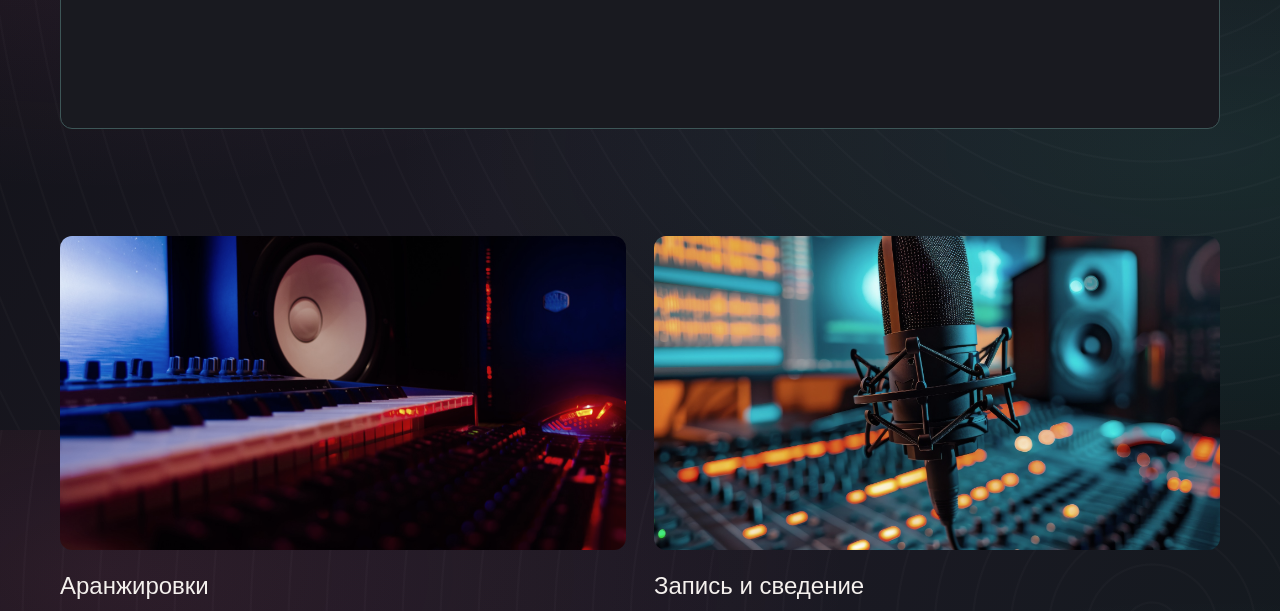
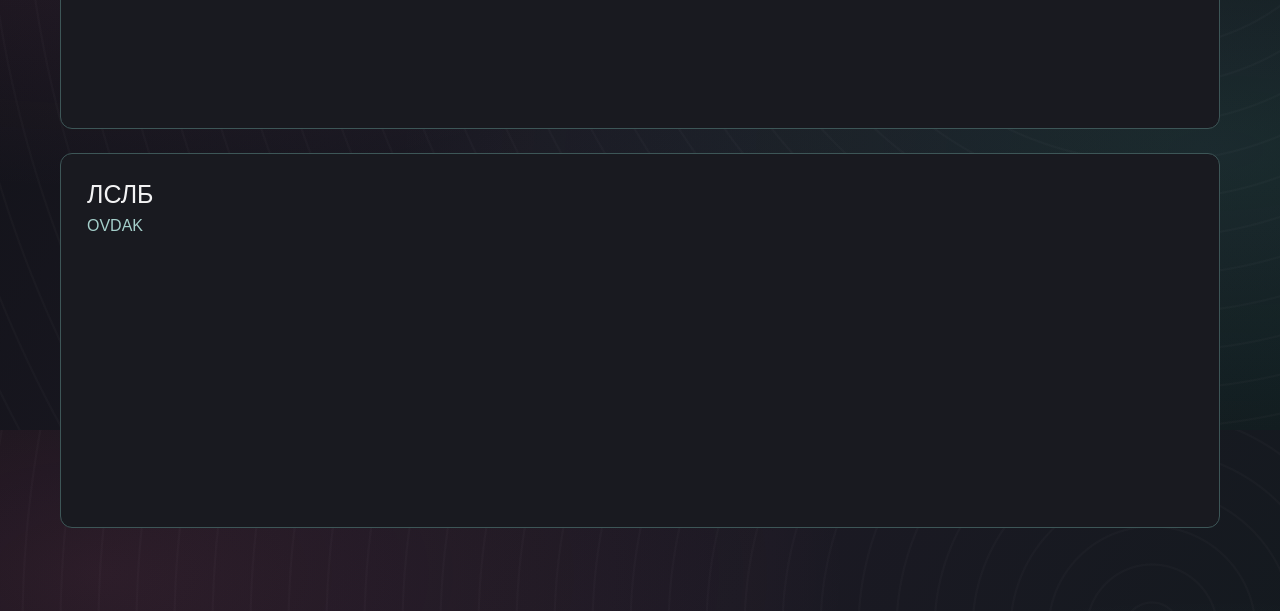
Before and after one commit to Creamixstudio/roman-songs-studio, a plain HTML site: page index.html in a window 1280 px wide. Shown: the part 3570-4181 px from the top of the page. Drawn offline with Linux system fonts and the light colour scheme.

Commit message:
Update index.html

```diff
--- a/index.html
+++ b/index.html
@@ -796,6 +796,39 @@ logoLetters.forEach((letter, i) => {
   letter.style.setProperty('background', 'none', 'important');
 });
 
+
+/* Второй официальный релиз — OVDAK */
+const ovdakSection = document.querySelector('#official-releases');
+
+if (ovdakSection && !document.querySelector('#ovdak-lslb')) {
+  ovdakSection.insertAdjacentHTML('beforeend', `
+    <div id="ovdak-lslb" style="
+      margin-top:24px;
+      padding:26px;
+      background:#191a20;
+      border:1px solid #3d5657;
+      border-radius:12px;
+    ">
+      <h3 style="font-size:25px;font-weight:400;margin:0 0 8px">
+        ЛСЛБ
+      </h3>
+      <p style="color:#a4cfca;margin:0 0 22px">
+        OVDAK
+      </p>
+      <iframe
+        title="ЛСЛБ — OVDAK"
+        src="https://music.yandex.ru/iframe/album/33463399/track/131567189"
+        width="614"
+        height="244"
+        style="border:none;width:100%;max-width:614px;height:244px;display:block"
+        allow="clipboard-write"
+        loading="lazy">
+      </iframe>
+    </div>
+  `);
+}
+
+
   const contactTg=document.querySelector('#contact-tg');
 const contactWa=document.querySelector('#contact-wa');
 const contactContext=document.querySelector('#contact-context');
```
